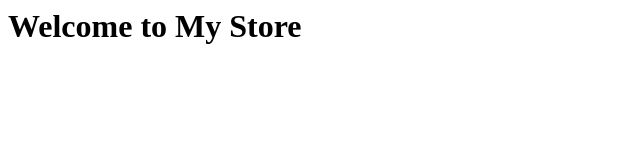
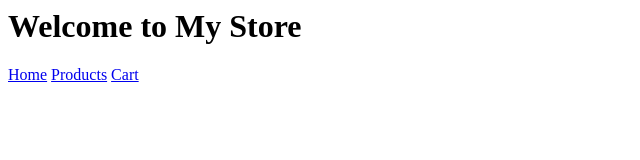
Before and after one commit to yandapalli0202-cloud/ecommerce-site, a plain HTML site: page index.html in a window 1280 px wide. Shown: the whole page, without its empty margins (0-640 px from the left). Drawn offline with Linux system fonts and the light colour scheme.

Commit message:
Added navigation bar

```diff
--- a/index.html
+++ b/index.html
@@ -4,5 +4,10 @@
     </head>
     <body>
         <h1>Welcome to My Store</h1>
+        <nav>
+            <a href="#">Home</a>
+            <a href="#">Products</a>
+            <a href="#">Cart</a>
+        </nav>
     </body>
 </html>
```
